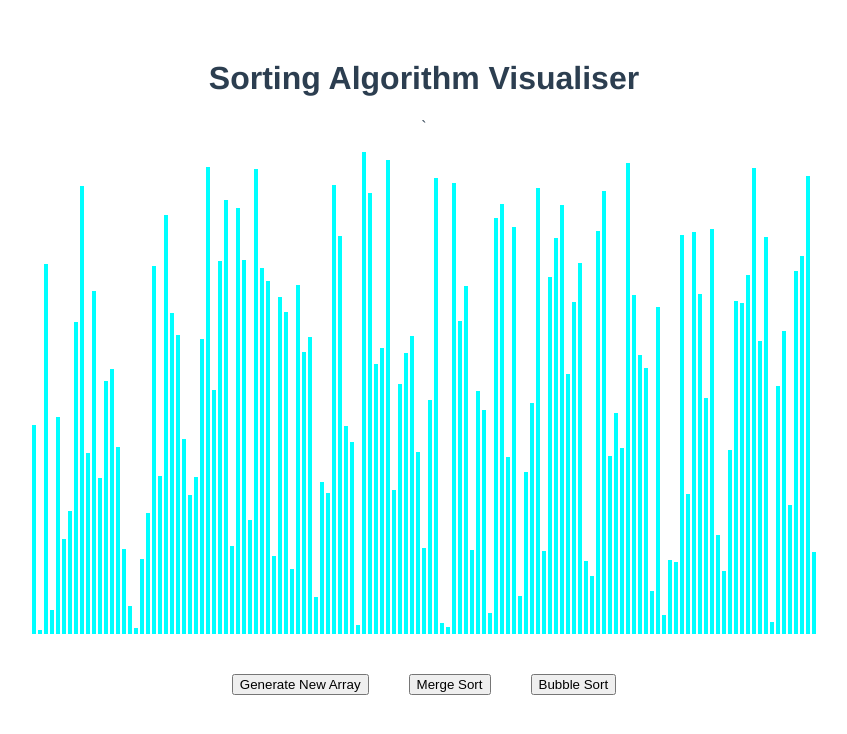
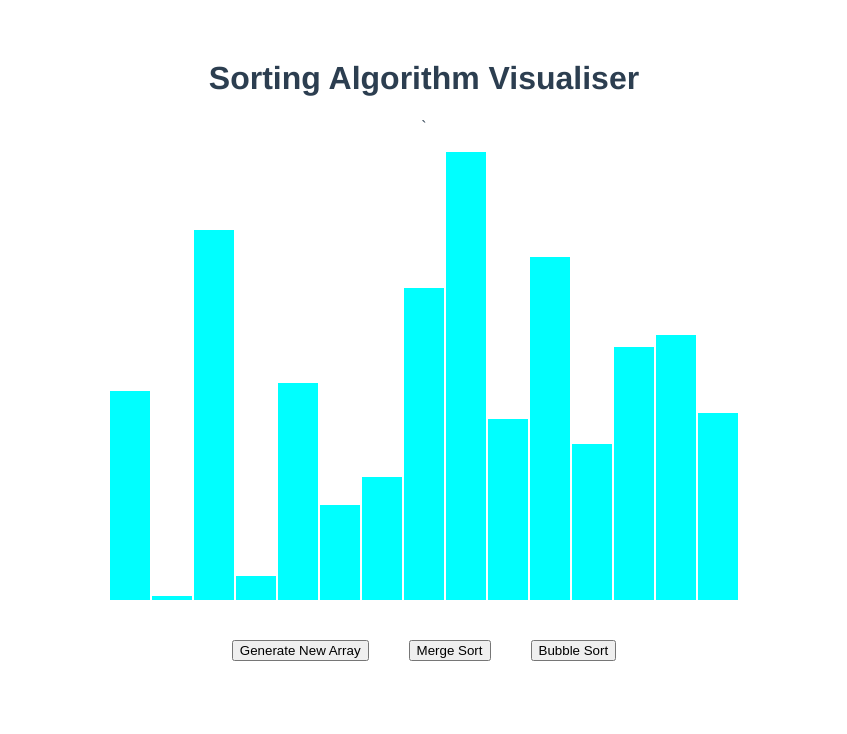
Before and after one commit to SteveWalsh1989/Sorting_Algorithm_Visualiser_VueJS, a Vue app: page / in a window 1280 px wide. Shown: the top 734 px of the page, without its empty margins (216-1063 px from the left). Built offline with nearby package versions, Linux system fonts and the light colour scheme.

Commit message:
animation works but only by clicking button - need to automate

```diff
--- a/src/components/SortingVisualiser/sorting_vis.css
+++ b/src/components/SortingVisualiser/sorting_vis.css
@@ -11,7 +11,7 @@ margin: 0 1px;
 
 
 .list_bar{
-width: 4px;
+width: 40px;
 background-color: aqua;
 display: inline-block;
 
--- a/src/components/SortingVisualiser/sorting_vis.js
+++ b/src/components/SortingVisualiser/sorting_vis.js
@@ -8,7 +8,8 @@ export default {
             id :0,
             val: 0,
         }],
-        list_size: 150,
+        delay: 100000,
+        list_size: 16,
         list_min:2,
         list_max: 500,
         compare_val_1: 0,
@@ -40,7 +41,7 @@ export default {
 
             for(let i = 0; i < this.temp_list.length; i++){
                 this.num_list[i] = {id:1, val:1}
-                this.num_list[i].id = this.temp_list[i] * 500
+                this.num_list[i].id = this.temp_list[i] * 500 // adding id to try and force refresh dom by changing when swapping values
                 this.num_list[i].val = this.temp_list[i]
 
                 // console.log("this.num_list[i].val",   this.num_list[i].val)
@@ -78,15 +79,12 @@ export default {
                 this.compare_val_1 = this.num_list[i].val;
                 this.compare_val_2 = this.num_list[i +1].val;
 
-
-
-
                 // check if values need to be swapped
                 if(this.num_list[i].val > this.num_list[i + 1].val){
 
                     // setTimeout(()=> this.swapNumbersInArray(i, i+1) , 200);
-                    this.swapNumbersInArray(i, i+1);
-
+                    //this.nextTick(this.swapNumbersInArray(i, i+1) )
+                    this.setTimeout(this.swapNumbersInArray(i, i+1), this.delay);
                     is_sorted = false;
                 }
 
--- a/src/components/SortingVisualiser/sorting_vis.vue
+++ b/src/components/SortingVisualiser/sorting_vis.vue
@@ -12,7 +12,7 @@
   ---------------- --> `
     <div class="list_container">
       <!-- List to store all values in the list -->
-      <ul id="example-1"  >
+      <transition-group id="example-1" tag="ul">
         <li v-for="item in num_list" :key="item.id">
           <!-- set the height of the div based on its numerical value -->
           <div class="list_bar" v-if="item.val === compare_val_1 || item.val === compare_val_2"  v-bind:style="{height: item.val + 'px', backgroundColor: activeColor}"></div>
@@ -20,7 +20,7 @@
           <div class="list_bar" v-else v-bind:style="{height: item.val + 'px', backgroundColor: startingColor}"></div>
 
         </li>
-      </ul>
+      </transition-group>
     </div>
 
 
```
